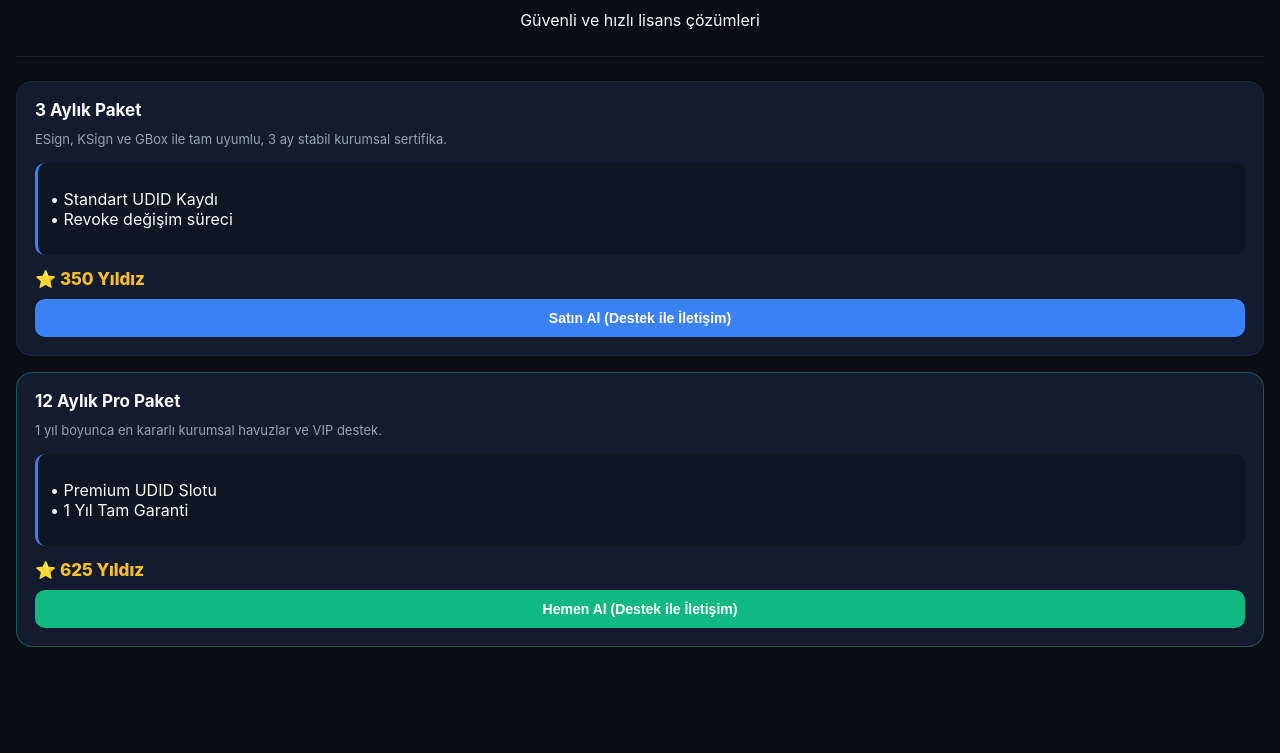
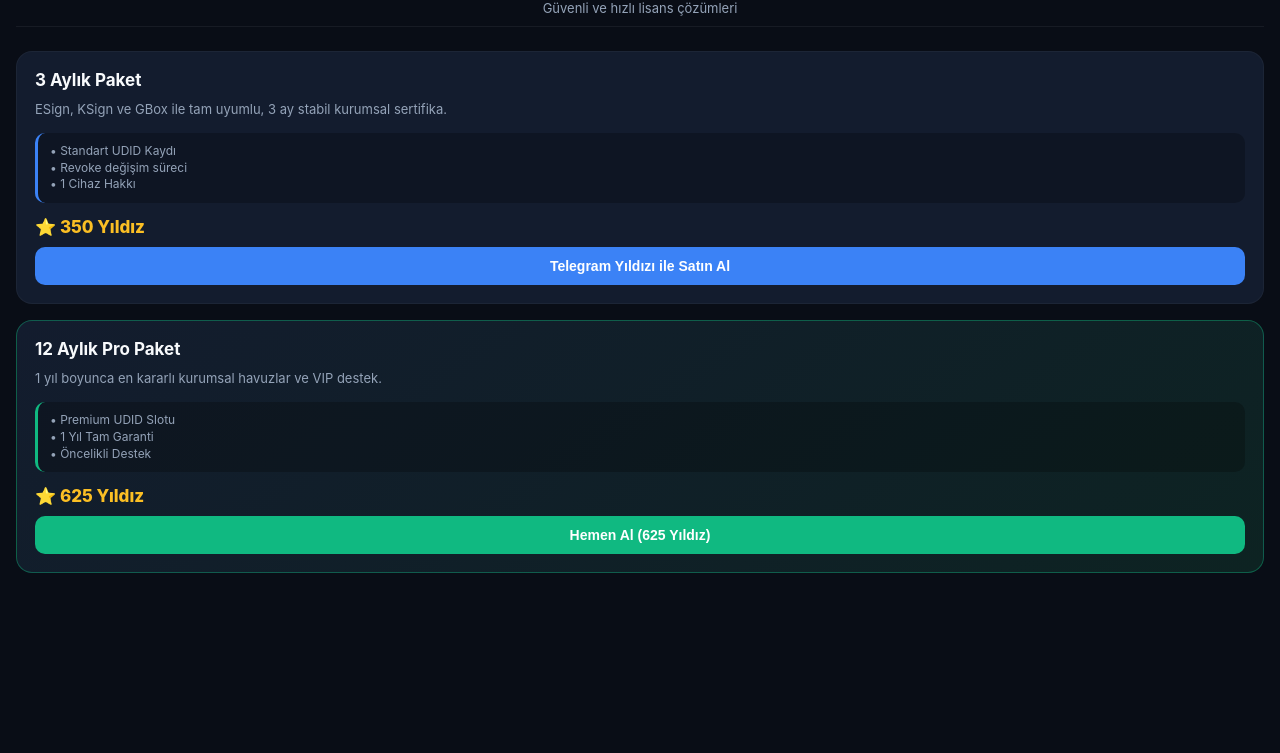
Before and after one commit to veyseldz201-debug/sertifika-bot, a plain HTML site: page index.html in a window 1280 px wide. Shown: the part 58-811 px from the top of the page. Drawn offline with Linux system fonts and the light colour scheme; a script that the page names is missing.

Commit message:
index.html

```diff
--- a/index.html
+++ b/index.html
@@ -22,15 +22,18 @@
         }
         .header { text-align: center; margin-bottom: 24px; padding: 10px 0; border-bottom: 1px solid rgba(255, 255, 255, 0.06); }
         .header h2 { margin: 0 0 6px 0; font-size: 22px; font-weight: 800; color: #60a5fa; }
+        .header p { margin: 0; color: var(--hint-color); font-size: 13px; }
         .card { background: var(--card-bg); border-radius: 16px; padding: 18px; margin-bottom: 16px; border: 1px solid rgba(255, 255, 255, 0.04); }
-        .card.featured { border: 1px solid rgba(16, 185, 129, 0.4); }
+        .card.featured { border: 1px solid rgba(16, 185, 129, 0.4); background: linear-gradient(145deg, #131c2e 0%, #0d2322 100%); }
         .card-header { display: flex; justify-content: space-between; align-items: center; margin-bottom: 10px; }
         .card h3 { margin: 0; font-size: 17px; font-weight: 700; }
         .description { margin: 0 0 14px 0; color: var(--hint-color); font-size: 13px; line-height: 1.45; }
         .info-box { background: rgba(0, 0, 0, 0.25); border-radius: 10px; padding: 10px 12px; margin-bottom: 14px; border-left: 3px solid #3b82f6; }
+        .card.featured .info-box { border-left-color: #10b981; }
+        .info-box p { margin: 0; font-size: 12px; color: var(--hint-color); line-height: 1.4; }
         .price-row { display: flex; justify-content: space-between; align-items: center; }
         .price { font-size: 17px; font-weight: 800; color: #fbbf24; }
-        .btn { background-color: #3b82f6; color: #ffffff; border: none; padding: 11px 20px; border-radius: 10px; font-size: 14px; font-weight: 700; cursor: pointer; width: 100%; text-align: center; margin-top: 10px;}
+        .btn { background-color: #3b82f6; color: #ffffff; border: none; padding: 11px 20px; border-radius: 10px; font-size: 14px; font-weight: 700; cursor: pointer; width: 100%; text-align: center; margin-top: 10px; }
         .btn-success { background-color: #10b981; }
     </style>
 </head>
@@ -45,11 +48,11 @@
             <h3>3 Aylık Paket</h3>
         </div>
         <p class="description">ESign, KSign ve GBox ile tam uyumlu, 3 ay stabil kurumsal sertifika.</p>
-        <div class="info-box"><p>• Standart UDID Kaydı<br>• Revoke değişim süreci</p></div>
+        <div class="info-box"><p>• Standart UDID Kaydı<br>• Revoke değişim süreci<br>• 1 Cihaz Hakkı</p></div>
         <div class="price-row">
             <span class="price">⭐ 350 Yıldız</span>
         </div>
-        <button class="btn" onclick=" yonlendirShopier('3 Aylık Paket (350 Yıldız)')">Satın Al (Destek ile İletişim)</button>
+        <button class="btn" onclick="yildizIleOde('3 Aylık Sertifika', 350)">Telegram Yıldızı ile Satın Al</button>
     </div>
 
     <div class="card featured">
@@ -57,11 +60,11 @@
             <h3>12 Aylık Pro Paket</h3>
         </div>
         <p class="description">1 yıl boyunca en kararlı kurumsal havuzlar ve VIP destek.</p>
-        <div class="info-box"><p>• Premium UDID Slotu<br>• 1 Yıl Tam Garanti</p></div>
+        <div class="info-box"><p>• Premium UDID Slotu<br>• 1 Yıl Tam Garanti<br>• Öncelikli Destek</p></div>
         <div class="price-row">
             <span class="price">⭐ 625 Yıldız</span>
         </div>
-        <button class="btn btn-success" onclick="yonlendirShopier('12 Aylık Pro Paket (625 Yıldız)')">Hemen Al (Destek ile İletişim)</button>
+        <button class="btn btn-success" onclick="yildizIleOde('12 Aylık Pro Sertifika', 625)">Hemen Al (625 Yıldız)</button>
     </div>
 
     <script>
@@ -73,8 +76,10 @@
             document.getElementById('user-greeting').innerText = `Hoş geldin, ${user.first_name}!`;
         }
 
-        function yonlendirShopier(paket) {
-            window.Telegram.WebApp.openTelegramLink('https://t.me/devolepercertificate');
+        function yildizIleOde(paketAdi, yildizMiktari) {
+            // Bot tarafında fatura linki oluşturulup buraya bağlanabilir veya doğrudan bota tetikleyici atılabilir
+            tg.sendData(JSON.stringify({ action: "buy_stars", package: paketAdi, stars: yildizMiktari }));
+            tg.close();
         }
     </script>
 </body>
```
